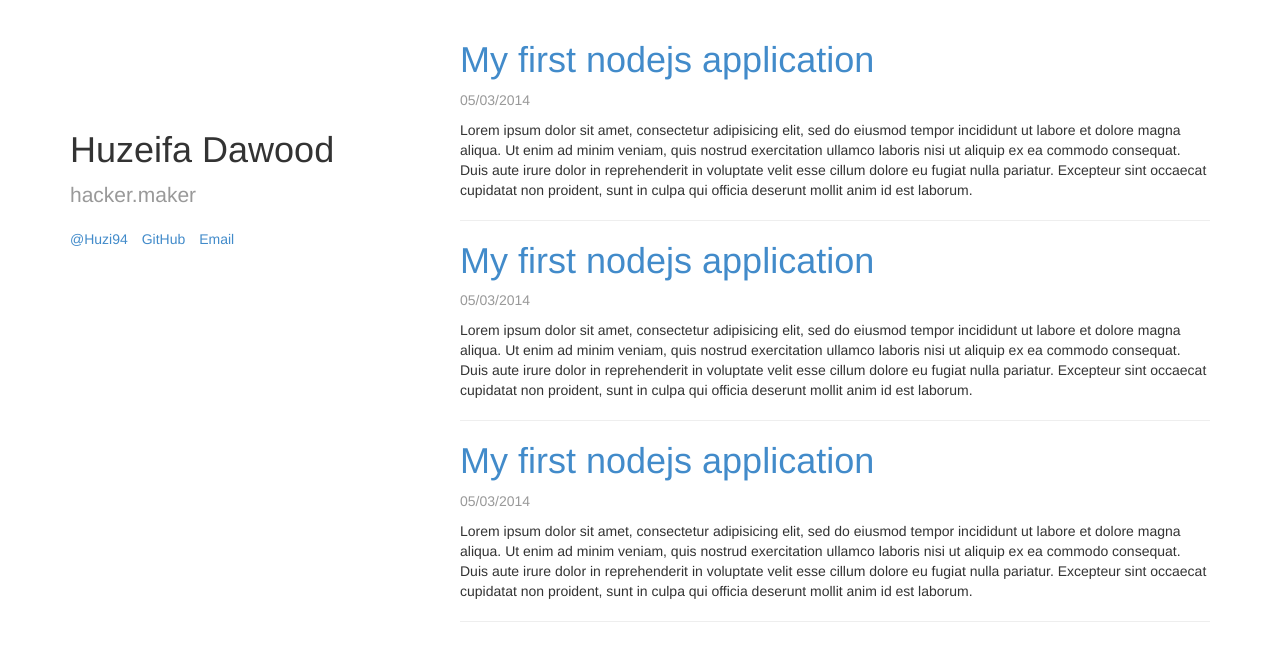
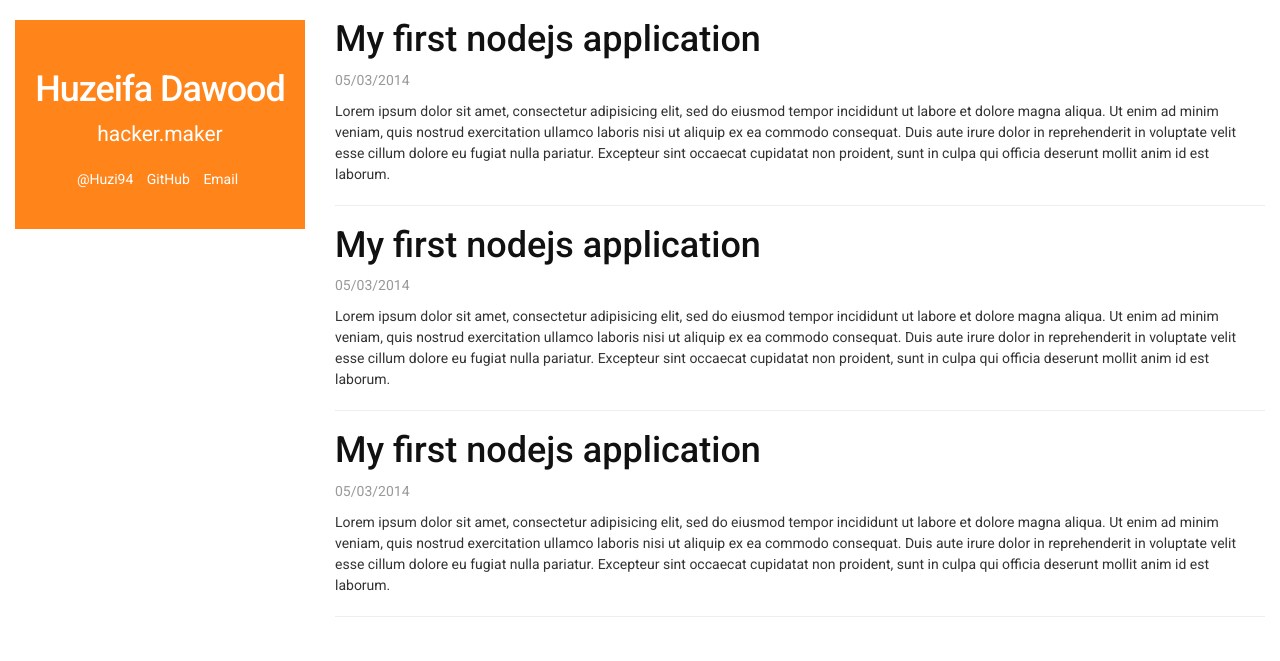
Before and after one commit to huzeifa-zz/huzeifa.github.io, a Jekyll site: the page built from index.html, in a window 1280 px wide. Shown: the top 661 px of the page. Built offline with Jekyll 4.4.1, drawn with Linux system fonts in a browser that asks for light colours; Markdown is read by kramdown in place of the engine named in the settings.

Commit message:
Updates the design of homepage

```diff
--- a/_layouts/default.html
+++ b/_layouts/default.html
@@ -10,6 +10,9 @@
 
     <!-- Bootstrap core CSS -->
     <link href="/css/bootstrap.min.css" rel="stylesheet">
+    <link href="/css/main.css" rel="stylesheet">
+
+    <link href='http://fonts.googleapis.com/css?family=Roboto:400,500' rel='stylesheet' type='text/css'>
 
     <!-- HTML5 shim and Respond.js IE8 support of HTML5 elements and media queries -->
     <!--[if lt IE 9]>
@@ -19,12 +22,13 @@
   </head>
 
 	<body>
-		<div class="container">
+		<div class="container-fluid">
 			<div class="row">
-			<div class="col-md-4">
-				<div style="margin-top: 100px; padding: 10px 0; border-right: 0px solid #eee">
+			<div class="col-md-3">
+				<div class="side-bar-wrapper">
+					<div class="side-bar">
 						<h1>Huzeifa Dawood</h1>
-				<p class="lead text-muted">hacker.maker</p>
+						<p class="lead">hacker.maker</p>
 						<ul class="list-inline">
 							<li><a href="http://twitter.com/Huzi94">@Huzi94</a></li>
 							<li><a href="http://github.com/huzeifa">GitHub</a></li>
@@ -32,17 +36,23 @@
 						</ul>
 					</div>
 				</div>
-			<div class="col-md-8">
-				<div style="padding-top: 20px;">
-				<a href="#"><h1>My first nodejs application</h1></a>
+			</div>
+			<div class="col-md-9">
+				<div class="posts-wrapper">
+					<div class="posts">
+						<a href="#" style="text-decoration: none"><h1>My first nodejs application</h1></a>
 						<p class="text-muted">05/03/2014</p>
 						<p>Lorem ipsum dolor sit amet, consectetur adipisicing elit, sed do eiusmod tempor incididunt ut labore et dolore magna aliqua. Ut enim ad minim veniam, quis nostrud exercitation ullamco laboris nisi ut aliquip ex ea commodo consequat. Duis aute irure dolor in reprehenderit in voluptate velit esse cillum dolore eu fugiat nulla pariatur. Excepteur sint occaecat cupidatat non proident, sunt in culpa qui officia deserunt mollit anim id est laborum.</p>
 						<hr>
-				<a href="#"><h1>My first nodejs application</h1></a>
+					</div>
+					<div class="posts">
+						<a href="#" style="text-decoration: none"><h1>My first nodejs application</h1></a>
 						<p class="text-muted">05/03/2014</p>
 						<p>Lorem ipsum dolor sit amet, consectetur adipisicing elit, sed do eiusmod tempor incididunt ut labore et dolore magna aliqua. Ut enim ad minim veniam, quis nostrud exercitation ullamco laboris nisi ut aliquip ex ea commodo consequat. Duis aute irure dolor in reprehenderit in voluptate velit esse cillum dolore eu fugiat nulla pariatur. Excepteur sint occaecat cupidatat non proident, sunt in culpa qui officia deserunt mollit anim id est laborum.</p>
 						<hr>
-				<a href="#"><h1>My first nodejs application</h1></a>
+					</div>
+					<div class="posts">
+						<a href="#" style="text-decoration: none"><h1>My first nodejs application</h1></a>
 						<p class="text-muted">05/03/2014</p>
 						<p>Lorem ipsum dolor sit amet, consectetur adipisicing elit, sed do eiusmod tempor incididunt ut labore et dolore magna aliqua. Ut enim ad minim veniam, quis nostrud exercitation ullamco laboris nisi ut aliquip ex ea commodo consequat. Duis aute irure dolor in reprehenderit in voluptate velit esse cillum dolore eu fugiat nulla pariatur. Excepteur sint occaecat cupidatat non proident, sunt in culpa qui officia deserunt mollit anim id est laborum.</p>
 						<hr>
@@ -50,5 +60,6 @@
 				</div>
 			</div>
 			</div>
+		</div>
   </body>
 </html>
--- a/css/main.css
+++ b/css/main.css
@@ -1,8 +1,17 @@
-.posts {margin-bottom: 30px; padding: 10px 15px; border-left: 5px solid #1E90FF; background: #f8f8f8;}
-.posts .text-muted {font-size: 18px;}
-.posts a {display: block; font-size: 48px;}
+body { font-family: 'Roboto', sans-serif; }
+.posts-wrapper { padding-top: 20px; overflow: hidden; }
+.posts a { display: block; font-size: 48px; text-decoration: none; color: #111111; }
+.posts a:hover { color: #aaa; }
+.posts a h1 { margin-top: 0; }
+.posts p { line-height: 1.5 }
+
 
 .post-header {margin-bottom: 20px}
 .post-header h1 {font-size: 48px; font-weight: bold; line-height: 1.2;}
 .post-body {padding-bottom: 20px;}
-.post-body p {color: #777; font-size: 22px; line-height: 1.6; margin-bottom: 20px;}
+.post-body p {color: #888; font-size: 22px; line-height: 1.6; margin-bottom: 20px;}
+
+.side-bar-wrapper { padding-top: 20px;}
+.side-bar { background-color: #FF851B; color: #fff; padding: 30px 10px; text-align: center; overflow: hidden; }
+.side-bar h1 { font-weight: 500; letter-spacing: -1px}
+.side-bar a { color: #fff }
```
Lines whose indentation alone changed are shown as unchanged.
